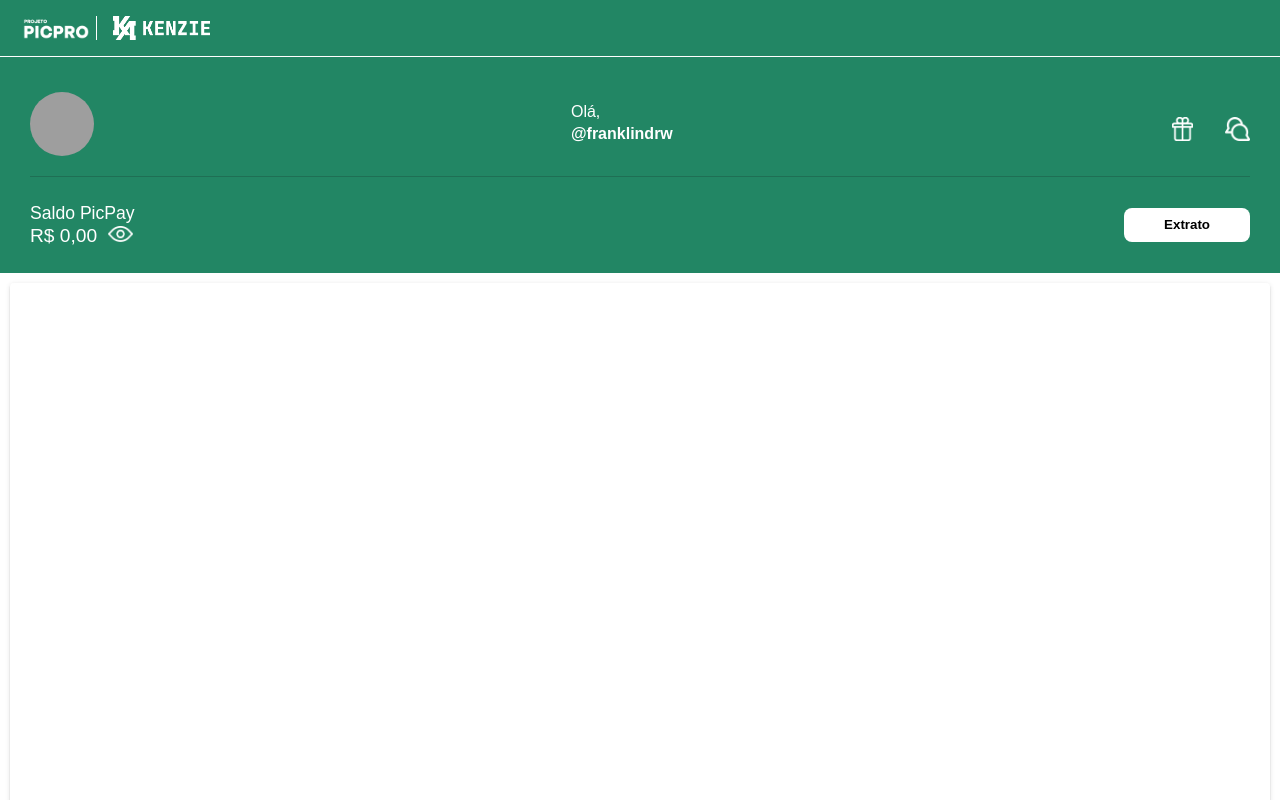
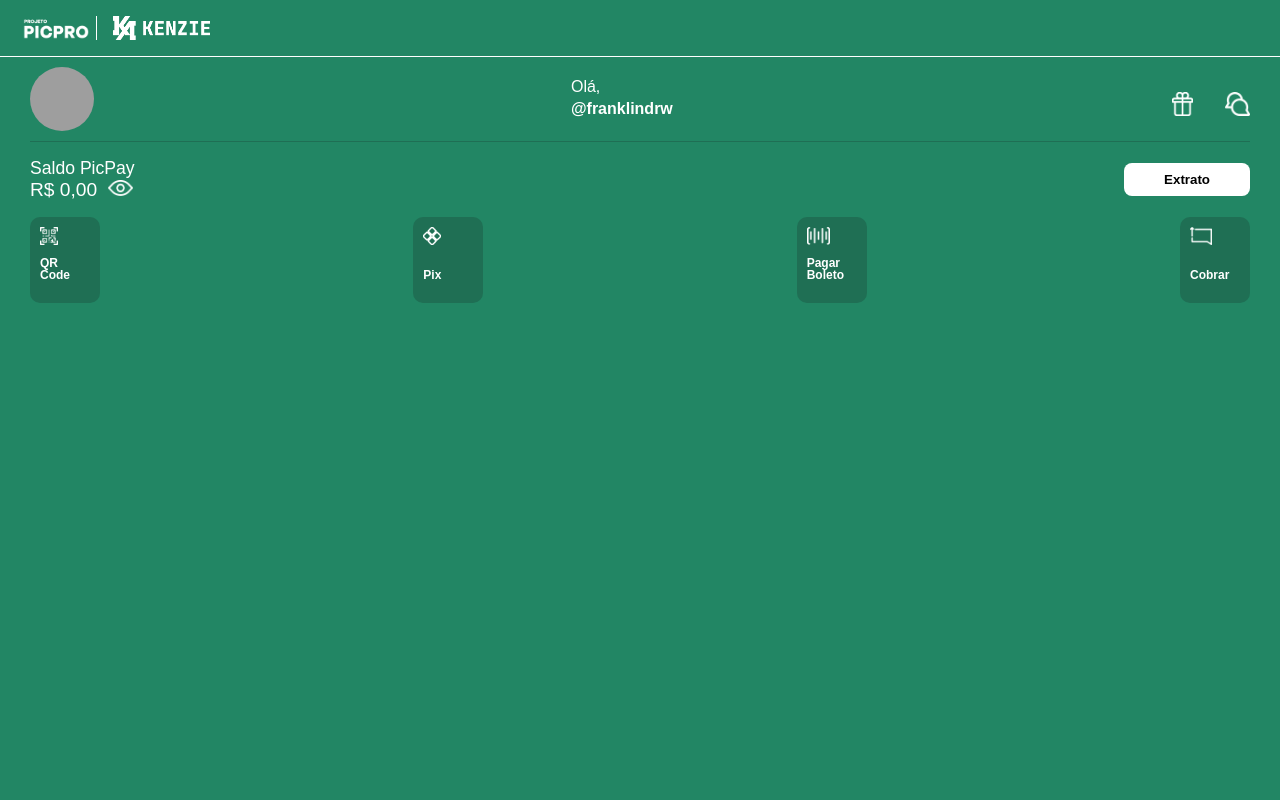
Before and after one commit to franklindrw/picpro-mobile, a React (Create React App) app: page / in a window 1280 px wide. Built offline with nearby package versions, Linux system fonts and the light colour scheme; grey boxes are pictures that could not be loaded.

Commit message:
adicionando menus do app

```diff
--- a/src/components/Usuario/usuario.style.ts
+++ b/src/components/Usuario/usuario.style.ts
@@ -1,12 +1,12 @@
 import styled from "styled-components";
 
-export const ContainerUsuario = styled.h1`
+export const ContainerUsuario = styled.div`
     display: flex;
     flex-direction: row;
     align-items: center;
     justify-content: space-between;
-    margin: 35px 30px 0;
-    padding-bottom: 20px;
+    margin: 10px 30px 0;
+    padding-bottom: 10px;
     border-bottom: 1px solid #1f6f54;
 `;
 
@@ -35,7 +35,7 @@
     }
 `;
 
-export const ContainerConta = styled.h1`
+export const ContainerConta = styled.div`
     @import url("https://fonts.googleapis.com/css2?family=Montserrat:wght@300;400;700&display=swap");
 
     display: flex;
--- /dev/null
+++ b/src/components/menu/menu.style.ts
@@ -0,0 +1,33 @@
+import styled from "styled-components";
+
+export const MenuContainer = styled.div`
+    display: flex;
+    justify-content: space-between;
+    margin: 0 30px;
+`;
+
+export const MenuBotao = styled.button`
+    display: flex;
+    flex-direction: column;
+    justify-content: space-between;
+    text-align: left;
+    background-color: #1f6f54;
+    padding: 10px;
+    border-radius: 10px;
+
+    img {
+        text-align: top;
+        height: 18px;
+    }
+
+    p {
+        @import url("https://fonts.googleapis.com/css2?family=Montserrat:wght@300;400;700&display=swap");
+
+        color: #fff;
+        text-align: left;
+        width: 50px;
+        font-size: 12px;
+        font-family: "Montserrat", sans-serif;
+        font-weight: 700;
+    }
+`;
--- a/src/components/menu/menu.tsx
+++ b/src/components/menu/menu.tsx
@@ -1,4 +1,4 @@
-import { IonCard, IonCardTitle, IonContent, IonImg } from "@ionic/react";
+import { MenuBotao, MenuContainer } from "./menu.style";
 
 const iconQRCode = require("../../img/qrcode.png");
 const iconPix = require("../../img/pix.png");
@@ -7,24 +7,27 @@
 
 const Menu: React.FC = () => {
     return (
-        <IonContent>
-            <IonCard>
-                <IonImg src={iconQRCode} alt="icone QR Code"></IonImg>
-                <IonCardTitle>QR Code</IonCardTitle>
-            </IonCard>
-            <IonCard>
-                <IonImg src={iconPix} alt="icone Pix"></IonImg>
-                <IonCardTitle>Pix</IonCardTitle>
-            </IonCard>
-            <IonCard>
-                <IonImg src={iconPagar} alt="icone Pagar Boleto"></IonImg>
-                <IonCardTitle>Pagar Boleto</IonCardTitle>
-            </IonCard>
-            <IonCard>
-                <IonImg src={iconCobrar} alt="icone Cobrar"></IonImg>
-                <IonCardTitle>Cobrar</IonCardTitle>
-            </IonCard>
-        </IonContent>
+        <MenuContainer>
+            <MenuBotao>
+                <img src={iconQRCode} alt="icone QR Code"></img>
+                <p>QR Code</p>
+            </MenuBotao>
+
+            <MenuBotao>
+                <img src={iconPix} alt="icone Pix"></img>
+                <p>Pix</p>
+            </MenuBotao>
+
+            <MenuBotao>
+                <img src={iconPagar} alt="icone Pagar Boleto"></img>
+                <p>Pagar Boleto</p>
+            </MenuBotao>
+
+            <MenuBotao>
+                <img src={iconCobrar} alt="icone Cobrar"></img>
+                <p>Cobrar</p>
+            </MenuBotao>
+        </MenuContainer>
     );
 };
 
--- a/src/pages/Page.style.ts
+++ b/src/pages/Page.style.ts
@@ -1,6 +1,6 @@
 import styled from "styled-components";
 
-export const Logo = styled.h1`
+export const Logo = styled.div`
     display: flex;
     border-bottom: 1px solid #fff;
     margin: 0;
--- a/src/pages/Page.tsx
+++ b/src/pages/Page.tsx
@@ -11,7 +11,7 @@
     return (
         <IonPage>
             <IonContent color="primary">
-                <IonHeader class="ion-no-border teste">
+                <IonHeader class="ion-no-border">
                     <IonToolbar color="primary">
                         <Logo>
                             <img src={picproLogo} alt="teste" />
```
